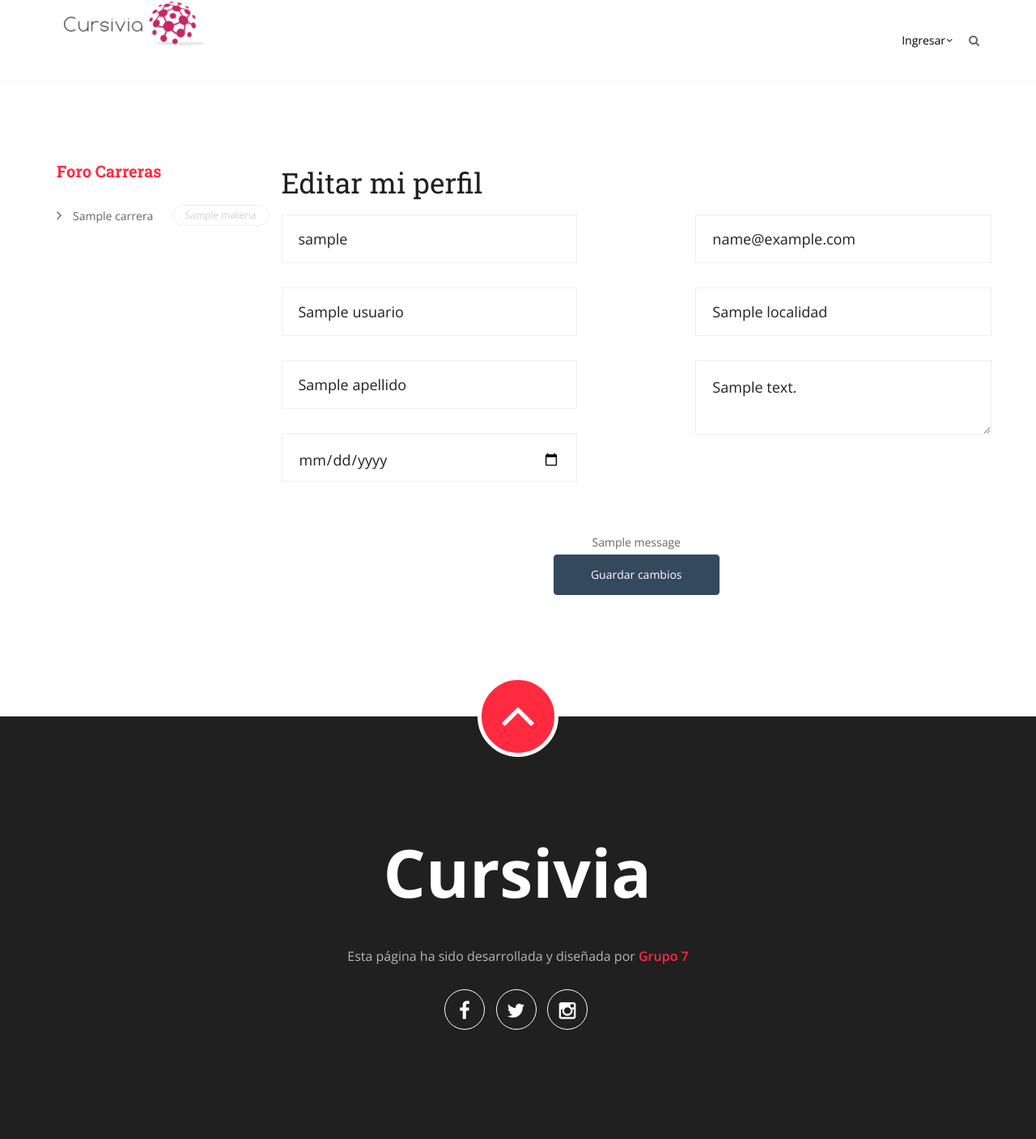
After one commit to IgancioRey/Grupo7, a Django app: template Cursivia/Cursivia/templates/registration/edicion_perfil.html in a window 1280 px wide. The commit adds this page. Shown: the whole page at 81% size. Run offline with Django 3.2, Linux system fonts and the light colour scheme; the template is opened without the code that fills it: most values are stand-ins (such as "Sample title", 1, 10 or a date in 2020); one stand-in notice (Sample message) is shown; some libraries are stand-ins or nearby versions.

Commit message:
modificar perfil usuario, agregar funcionalidad a configuracion de perfil

```diff
--- a/Cursivia/Cursivia/templates/base.html
+++ b/Cursivia/Cursivia/templates/base.html
@@ -108,7 +108,7 @@
                         <a href="#" class="dropdown-toggle" data-toggle="dropdown">Bienvenido, {{ user.get_username }} &nbsp</a>
                           <ul class="dropdown-menu" role="menu">
                             <li><a class="flaticon-worker22" href="{% url 'admin' %}"> &nbsp; Iniciar como administrador</a></li>
-                            <li><a class="flaticon-user163" href="#"> &nbsp; Mi Perfil</a></li>
+                            <li><a class="flaticon-user163" href="{% url 'perfil_usuario' pk=user.id %}"> &nbsp; Mi Perfil</a></li>
                             <li><a class="flaticon-settings56" href="{% url 'configuracionCuenta'%}"> &nbsp; Configuracion de la cuenta</a></li>
                             <li><a class="flaticon-outbox4" href="{% url 'logout'%}?next={{request.path}}"> &nbsp; Cerrar Sesion</a></li>
                           </ul>
--- a/Cursivia/Cursivia/templates/cuenta/configuracionCuenta.html
+++ b/Cursivia/Cursivia/templates/cuenta/configuracionCuenta.html
@@ -72,15 +72,16 @@
           <div class="row text-center col-sm-3">
           </div>
           <div class="row text-center col-sm-9">
-              <a href="{% url 'index' %}"></a>
+              <a href="{% url 'editar_perfil_usuario' pk=user.id %}">
                 <div class="col-md-5 col-sm-6 sbox-gutter">
                     <div class="service-box">
                         <i class="flaticon-male26"></i>
                         <h3>Perfil</h3>
-                      <p>Accede aquí para visualizar o modificar algun aspecto de tu perfil </p>
+                        <p>Accede aquí para modificar algun aspecto de tu perfil </p>
 
                     </div><!-- /.service-box -->
                 </div><!-- /.col-sm-4 -->
+              </a>
 
               <div class="col-md-5 col-sm-6 sbox-gutter">
                   <a href="{% url 'index' %}"></a>
--- /dev/null
+++ b/Cursivia/Cursivia/templates/registration/edicion_perfil.html
@@ -0,0 +1,92 @@
+{% extends "base.html" %}
+
+
+  {% load static %}
+  {% block imagen_presentacion %}
+  {% endblock %}
+
+  {% block sidebar %}
+    <div class="sidebar-wrapper">
+        <aside class="widget widget_categories">
+          <h2 class="widget-title">Foro Carreras</h2>
+            <ul>
+              {% for carrera,materia in lista_cantMaterias %}
+                  <li><a href="{% url 'foro_carrera' carrera.id %}"><i class="fa fa-angle-right"></i> {{ carrera }} <span class="badge"> {{ materia }}</span></a></li>
+              {% endfor %}
+            </ul>
+        </aside>
+
+    </div>
+  {% endblock sidebar %}
+
+  {% block content %}
+    <form class="form-horizontal" action="{% url 'guardar_perfil_usuario' pk=user.id %}" method="POST">
+      <div>
+        {% csrf_token%}
+        <div class="form-group ">
+
+
+          <h1>Editar mi perfil</h1>
+          <p></p>
+
+          <div class="col-md-5">
+            <div class="form-group">
+              <label class="sr-only" for="nombreUsuario">Nombre de Usuario</label>
+              <input name="nombreUsuario" class="form-control" id="id_nombreUsuario" placeholder="Tu Nombre de Usuario" type="text" value="{{usuario.usuario.username}}">
+            </div>
+
+            <div class="form-group">
+              <label class="sr-only" for="nombre">Nombre</label>
+              <input name="nombre" class="form-control" id="id_nombre" placeholder="Tu Nombre" type="text" value="{{usuario.nombre}}">
+            </div>
+
+            <div class="form-group">
+              <label class="sr-only" for="apellido">Apellido</label>
+              <input name="apellido" class="form-control" id="id_apellido" placeholder="Tu Apellido" type="text" value="{{usuario.apellido}}">
+            </div>
+            <div class="form-group">
+              <label class="sr-only" for="fechaNacimiento">FechaNacimiento</label>
+              <input style="padding-bottom: 15px;" name="fechaNacimiento" class="form-control" id="id_fechaNacimiento" placeholder="Tu Fecha de nacimiento" type="Date" value="{{usuario.fechaNacimiento}}">
+            </div>
+          </div>
+          <div class="col-md-2">
+          </div>
+          <div class="col-md-5">
+            <div class="form-group">
+              <label class="sr-only" for="email">eMail</label>
+              <input name="email" class="form-control" id="id_email" placeholder="Tu eMail" type="text" value="{{usuario.eMail}}">
+            </div>
+
+            <div class="form-group">
+              {% if usuario.localidad == None%}
+                <label class="sr-only" for="localidad">Localidad</label>
+                <input name="localidad" class="form-control" id="id_localidad" placeholder="Tu localidad de residencia" type="text">
+              {% else %}
+                <label class="sr-only" for="localidad">Localidad</label>
+                <input name="localidad" class="form-control" id="id_localidad" placeholder="Tu localidad de residencia" type="text" value="{{usuario.localidad}}">
+              {% endif%}
+            </div>
+
+            <div class="form-group">
+              <label class="sr-only" for="descripcion">Descripcion</label>
+              <textarea name="descripcion" class="form-control" id="id_descripcion" placeholder="Una breve descripcion de  tu persona" type="text" rows="2">{{usuario.descripcion}}</textarea>
+            </div>
+          </div>
+        </div>
+        <div align="center" margin-top= "5px">
+        {% if messages %}
+            <ul class="messages">
+              {% for message in messages %}
+                <li class="{{ message.tags }}">{{ message }}</li>
+              {% endfor %}
+            </ul>
+        {% endif %}
+        </div>
+        <div align="center">
+          <button class="btn btn-primary" type="submit" name="action" value="registracion">Guardar cambios
+            <i class="mdi-content-send right"></i>
+          </button>
+        </div>
+      </div>
+    </form>
+  {% endblock content %}
--- a/Cursivia/home/urls.py
+++ b/Cursivia/home/urls.py
@@ -46,7 +46,11 @@ urlpatterns = [
     url(r'^foroGrupo/crearEvento/$', views.crearEvento, name ='crear_evento'),
     url(r'^api-token-auth/', viewsapi.obtain_auth_token),
     url(r'^foroGrupo/sacarEvento/$', views.sacarEvento, name ='sacar_evento'),
-    url('admin/$', views.admin, name='admin')
+    url('admin/$', views.admin, name='admin'),
+    url(r'^perfil/(?P<pk>\d+)/edit/$', views.EditarPerfilUsuario, name ='editar_perfil_usuario'),
+    url(r'^perfil/(?P<pk>\d+)/save/$', views.GuardarPerfilUsuario, name ='guardar_perfil_usuario'),
+
+
 
 ]
 
```
Also changed, not shown: Cursivia/Cursivia/templates/home/perfil_usuario.html (+11 -6 lines), Cursivia/home/views.py (+57 -0 lines), Cursivia/db.sqlite3. Lines whose indentation alone changed are shown as unchanged.
